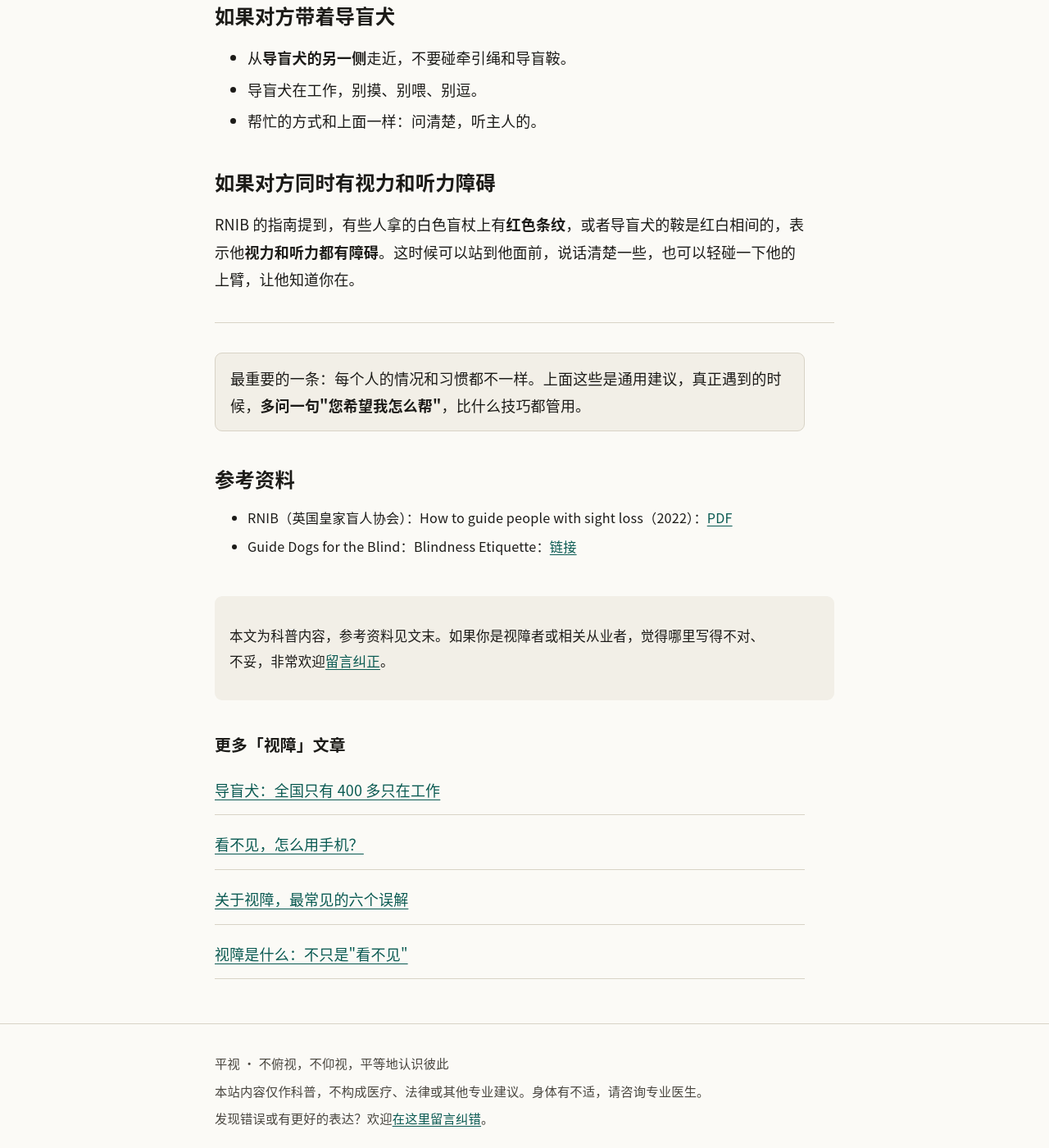
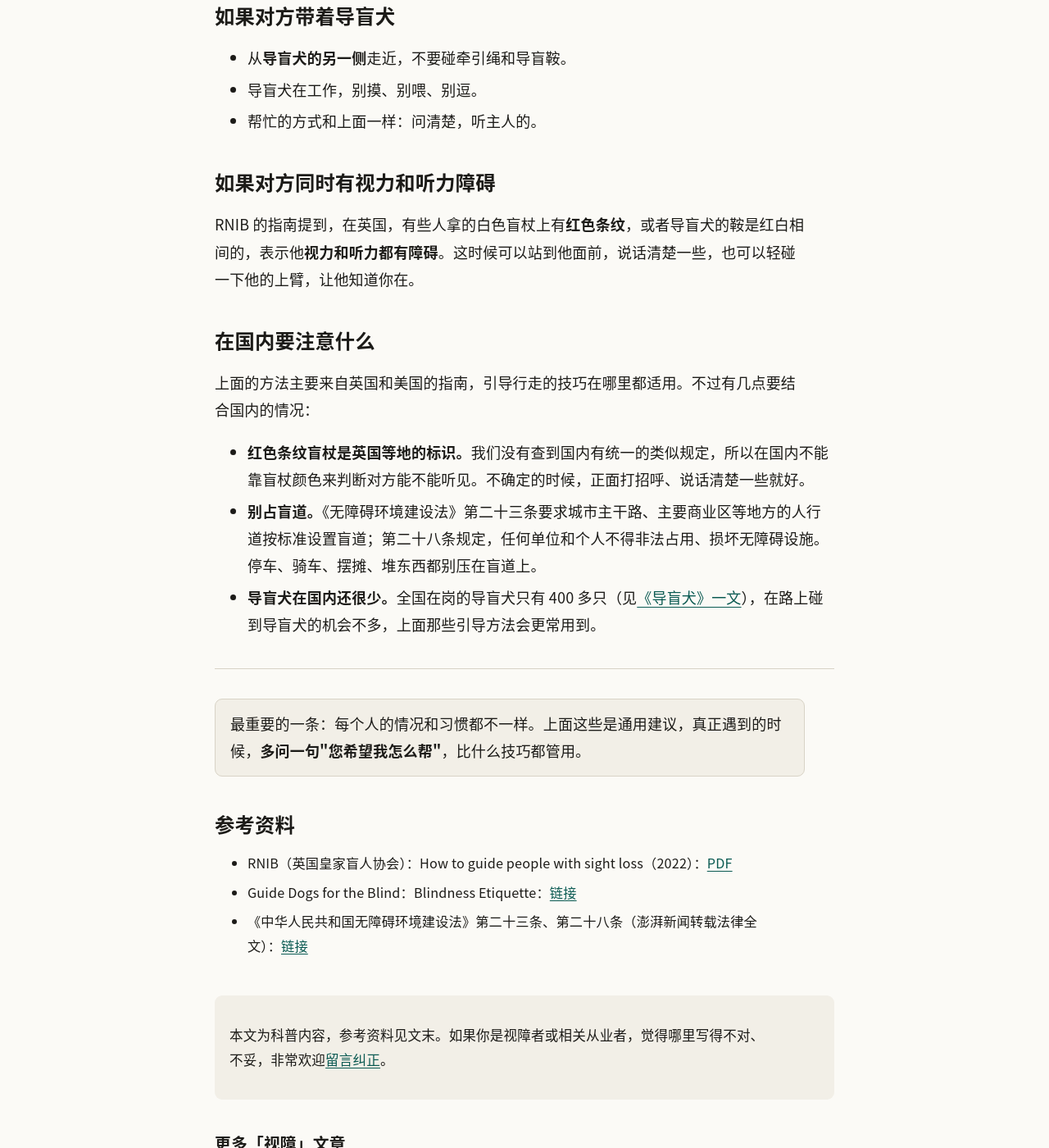
Before and after one commit to zzzopb/zzzopb.github.io, a Jekyll site: the page built from _posts/2026-11-04-how-to-help.md, in a window 1280 px wide and 1400 px high, scrolled down 1853 px. Shown: the whole window at 82% size. Built offline with Jekyll 4.4.1, drawn with Linux system fonts in a browser that asks for light colours.

Commit message:
视障栏目：补充国内情况与国外对比；写作规范加入国内外对比规则
Co-Authored-By: Claude Opus 5.5 <noreply@anthropic.com>
Claude-Session: https://claude.ai/code/session_01M2ukfjS1Srci3Jvy5hHAPK

```diff
--- a/_posts/2026-11-04-how-to-help.md
+++ b/_posts/2026-11-04-how-to-help.md
@@ -52,7 +52,15 @@ reading: 6
 
 ## 如果对方同时有视力和听力障碍
 
-RNIB 的指南提到，有些人拿的白色盲杖上有**红色条纹**，或者导盲犬的鞍是红白相间的，表示他**视力和听力都有障碍**。这时候可以站到他面前，说话清楚一些，也可以轻碰一下他的上臂，让他知道你在。
+RNIB 的指南提到，在英国，有些人拿的白色盲杖上有**红色条纹**，或者导盲犬的鞍是红白相间的，表示他**视力和听力都有障碍**。这时候可以站到他面前，说话清楚一些，也可以轻碰一下他的上臂，让他知道你在。
+
+## 在国内要注意什么
+
+上面的方法主要来自英国和美国的指南，引导行走的技巧在哪里都适用。不过有几点要结合国内的情况：
+
+- **红色条纹盲杖是英国等地的标识。**我们没有查到国内有统一的类似规定，所以在国内不能靠盲杖颜色来判断对方能不能听见。不确定的时候，正面打招呼、说话清楚一些就好。
+- **别占盲道。**《无障碍环境建设法》第二十三条要求城市主干路、主要商业区等地方的人行道按标准设置盲道；第二十八条规定，任何单位和个人不得非法占用、损坏无障碍设施。停车、骑车、摆摊、堆东西都别压在盲道上。
+- **导盲犬在国内还很少。**全国在岗的导盲犬只有 400 多只（见[《导盲犬》一文]({{ '/vision/guide-dogs/' | relative_url }})），在路上碰到导盲犬的机会不多，上面那些引导方法会更常用到。
 
 <hr>
 
@@ -63,4 +71,5 @@ RNIB 的指南提到，有些人拿的白色盲杖上有**红色条纹**，或
 <ul class="sources">
 <li>RNIB（英国皇家盲人协会）：How to guide people with sight loss（2022）：<a href="https://media.rnib.org.uk/documents/How_to_guide_people_with_sight_loss_2022.pdf">PDF</a></li>
 <li>Guide Dogs for the Blind：Blindness Etiquette：<a href="https://www.guidedogs.com/resources/blindness-etiquette">链接</a></li>
+<li>《中华人民共和国无障碍环境建设法》第二十三条、第二十八条（澎湃新闻转载法律全文）：<a href="https://m.thepaper.cn/baijiahao_23654115">链接</a></li>
 </ul>
```
Also changed, not shown: WRITING_GUIDE.md (+5 -0 lines), _posts/2026-11-04-guide-dogs.md (+9 -0 lines).
